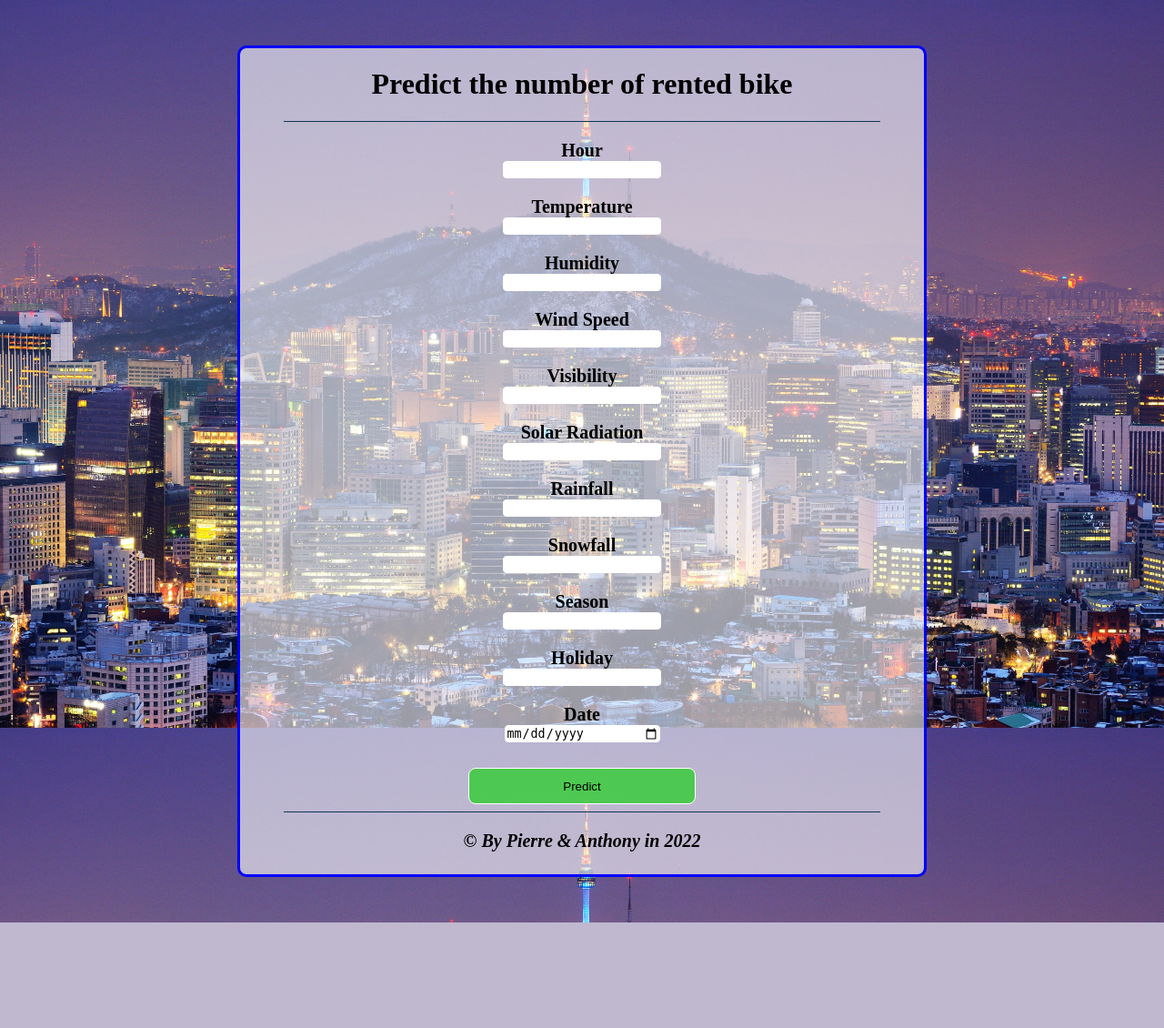
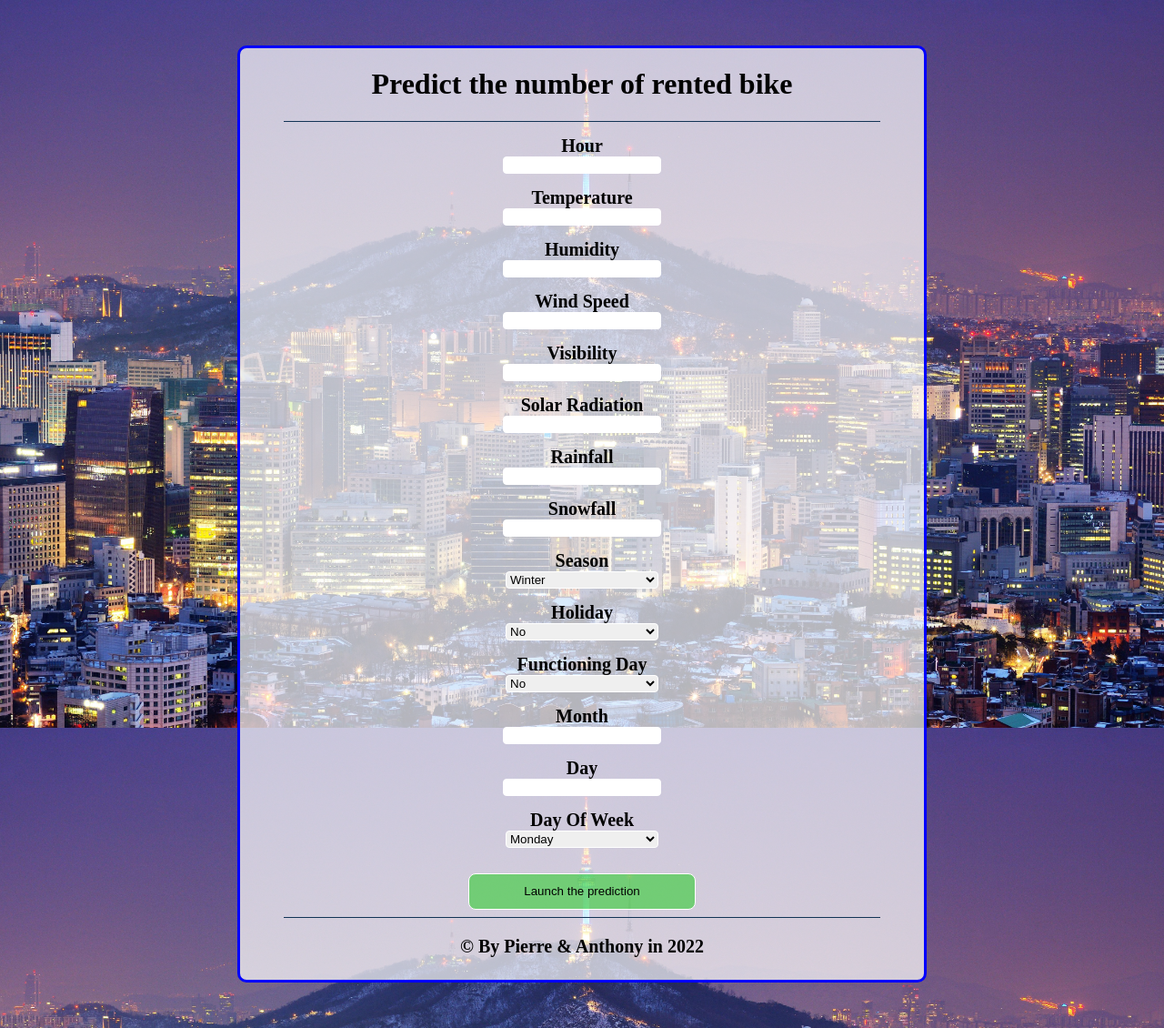
Before and after one commit to Pierre-Portfolio/Seoul-Bike-Sharing, a Flask app: page / in a window 1280 px wide. Shown: the whole page at 91% size. Before the commit the page ends 1014 px from the top, so only its background shows below. Run offline with Flask 2, Linux system fonts and the light colour scheme.

Commit message:
update front

```diff
--- a/Api/serveur/static/css/main.css
+++ b/Api/serveur/static/css/main.css
@@ -18,18 +18,19 @@ form {
 	margin: 50px 20%;
 	padding-left: 3rem;
 	padding-right: 3rem;
-	background-color: rgba(255, 255, 255, 0.6);
+	background-color: rgba(255, 255, 255, 0.7);
 	border-style: solid;
 	border-color: blue;
 	border-radius: 10px;
 	height: auto;
 }
 
-p {
+label {
     font-size: 20px;
     font-weight: bold;
     color: black;
-    margin-bottom: 0;
+    margin-top: 15px;
+    display: block;
 }
 
 hr {
@@ -39,14 +40,14 @@ hr {
     border: none;
 }
 
-input {
+input , select {
     width: 10.5rem;
     border-radius : 4px;
     border: 1px solid #fff;
 }
 
 .sendvalue {
-    background-color: rgba(50, 205, 50, 0.8);
+    background-color: rgba(50, 205, 50, 0.6);
     width: 250px;
     height: 40px;
     border-radius: 8px;
@@ -54,6 +55,7 @@ input {
 }
 
 .copyrigth {
-    font-style: italic;
     margin-bottom: 25px;
+    font-weight: bold;
+    font-size: 20px;
 }
--- a/Api/serveur/templates/index.html
+++ b/Api/serveur/templates/index.html
@@ -4,6 +4,7 @@
     <meta charset="utf-8"/>
 	<title>Api Rented Bike Count</title>
 	<link rel="stylesheet" href="{{ url_for('static', filename='css/main.css') }}">
+	<link rel="icon" href="{{ url_for('static', filename='icon/bike.png') }}" type="image/icon">
   </head>
   <body>
 
@@ -12,63 +13,96 @@
     <hr>
 
     <div>
-        <p>Hour</p>
-        <input type="text" name="Hour" value="" />
+        <label for="Hour">Hour</label>
+        <input type="number" min="0" max="23" name="Hour" id="Hour" value="" />
     </div>
 
     <div>
-        <p>Temperature</p>
-        <input type="text" name="Temperature" value="" />
+        <label for="Temperature">Temperature</label>
+        <input type="number" step="0.01" name="Temperature" id="Temperature" value="" />
     </div>
 
     <div>
-        <p>Humidity</p>
-        <input type="text" name="Humidity" value="" />
+        <label for="Humidity">Humidity</label>
+        <input type="number" min="0" max="100" name="Humidity" id="Humidity" value="" />
     </div>
 
     <div>
-        <p>Wind Speed</p>
-        <input type="text" name="WindSpeed" value="" />
+        <label for="WindSpeed">Wind Speed</label>
+        <input type="number" min="0" max="10" name="WindSpeed" id="WindSpeed" value="" />
     </div>
 
     <div>
-        <p>Visibility</p>
-        <input type="text" name="Visibility" value="" />
+        <label for="Visibility">Visibility</label>
+        <input type="number" min="0" max="2000" name="Visibility" id="Visibility" value="" />
     </div>
 
     <div>
-        <p>Solar Radiation</p>
-        <input type="text" name="SolarRadiation" value="" />
+        <label for="SolarRadiation">Solar Radiation</label>
+        <input type="number" min="0" max="4" step="0.01" id="SolarRadiation" name="SolarRadiation" value="" />
     </div>
 
     <div>
-        <p>Rainfall</p>
-        <input type="text" name="Rainfall" value="" />
+        <label for="Rainfall">Rainfall</label>
+        <input type="number" min="0" max="50" id="Rainfall" name="Rainfall" value="" />
     </div>
 
     <div>
-        <p>Snowfall</p>
-        <input type="text" name="Snowfall" value="" />
+        <label for="Snowfall">Snowfall</label>
+        <input type="number" min="0" max="15" id="Snowfall" name="Snowfall" value="" />
     </div>
 
     <div>
-        <p>Season</p>
-        <input type="text" name="Season" value="" />
+        <label for="Season">Season</label>
+        <select id="Season" name="Season">
+            <option value="1">Winter</option>
+            <option value="2">Spring</option>
+            <option value="3">Summer</option>
+            <option value="4">Autumn</option>
+        </select>
     </div>
 
     <div>
-        <p>Holiday</p>
-        <input type="text" name="Holiday" value="" />
+        <label for="Holiday">Holiday</label>
+        <select id="Holiday" name="Holiday">
+            <option value="0">No</option>
+            <option value="1">Yes</option>
+        </select>
     </div>
 
     <div>
-        <p>Date</p>
-        <input type="date" name="Date" value="" />
+        <label for="FunctioningDay">Functioning Day</label>
+        <select id="FunctioningDay "name="FunctioningDay">
+            <option value="0">No</option>
+            <option value="1">Yes</option>
+        </select>
     </div>
 
-    <!-- Transformer date en jours, mois et dayofweek et fonctionningday NE PAS OUBLIER DE LES REMMETRE DANS L ORDRE-->
+    <div>
+        <label for="Month">Month</label>
+        <input type="number" min="1" max="12" id="Month" name="Month" value="" />
+    </div>
+
+    <div>
+        <label for="Day">Day</label>
+        <input type="number" min="1" max="31" id="Day" name="Day" value="" />
+    </div>
+
+    <div>
+        <label for="DayOfWeek">Day Of Week</label>
+        <select id="DayOfWeek" name="DayOfWeek">
+            <option value="1">Monday</option>
+            <option value="2">Tuesday</option>
+            <option value="3">Wednesday</option>
+            <option value="4">Thursday</option>
+            <option value="5">Friday</option>
+            <option value="6">Saturdays</option>
+            <option value="7">Sunday</option>
+        </select>
+    </div>
+
     <br>
-    <input class="sendvalue" type="submit" value="Predict">
+    <input class="sendvalue" type="submit" value="Launch the prediction">
 
      <hr>
      <p class="copyrigth">© By Pierre & Anthony in 2022</p>
```
Also changed, not shown: Api/serveur/static/icon/bike.png (added).
